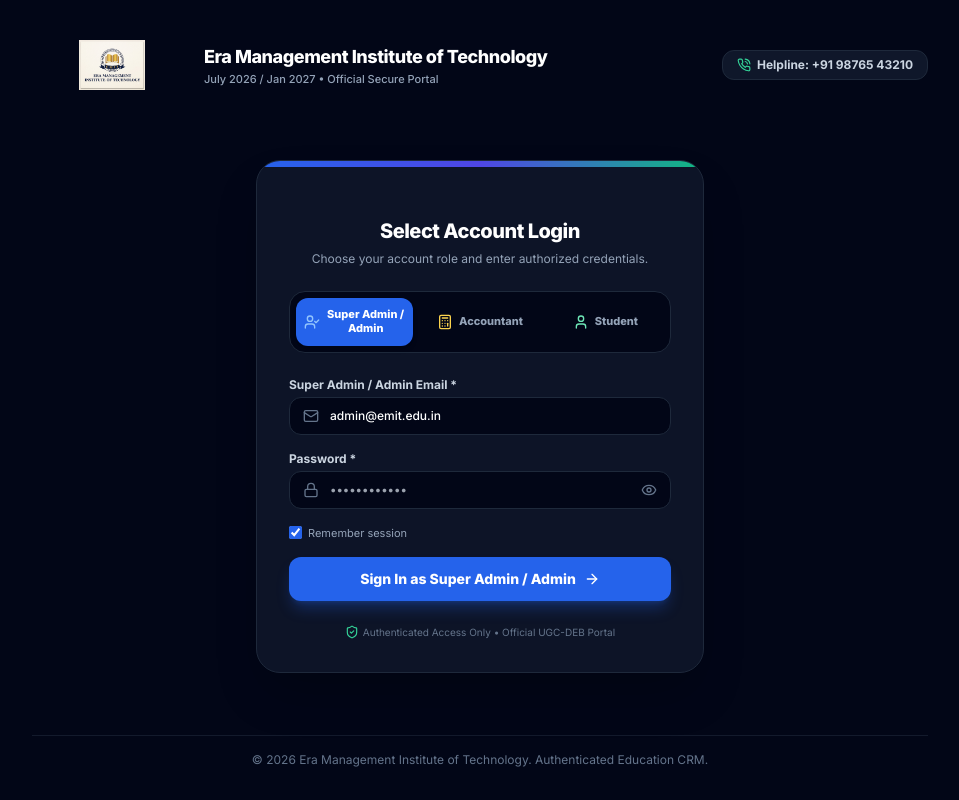
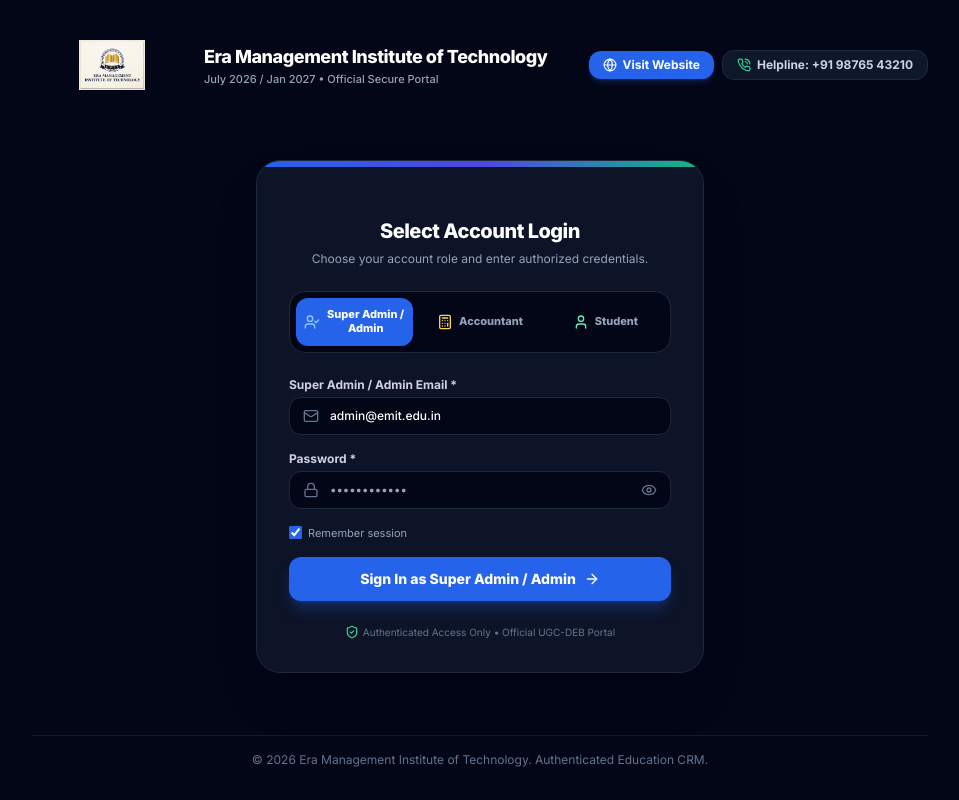
Before and after one commit to Velametricglobal/education-crm, a React (Vite) app: page / in a window 1280 px wide. Shown: the whole page, without its empty margins (160-1119 px from the left). Built offline with nearby package versions, Linux system fonts and the light colour scheme; no server answers; the database is empty.

Commit message:
feat: add Website Home button in login and dashboard headers

```diff
--- a/src/components/layout/Navbar.jsx
+++ b/src/components/layout/Navbar.jsx
@@ -153,13 +153,14 @@
             <span>{settings.language === 'en' ? 'English' : 'हिंदी'}</span>
           </button>
 
-          {/* Public Portal Switcher */}
+          {/* Public Website / Home Button */}
           <button
             onClick={() => setActiveTab('public_homepage')}
-            className="hidden sm:flex items-center gap-1.5 px-3 py-1.5 rounded-xl bg-blue-50 text-blue-700 hover:bg-blue-100 text-xs font-bold border border-blue-200/60 transition-colors"
+            className="flex items-center gap-1.5 px-3 py-1.5 rounded-xl bg-blue-600 hover:bg-blue-500 text-white text-xs font-bold shadow-md shadow-blue-500/20 transition-all active:scale-95 cursor-pointer"
+            title="Go to Public Website Home"
           >
-            <ExternalLink className="w-3.5 h-3.5" />
-            <span>Live Website</span>
+            <Globe className="w-3.5 h-3.5" />
+            <span className="hidden sm:inline">Website Home</span>
           </button>
 
           <NotificationBell />
--- a/src/pages/Login.jsx
+++ b/src/pages/Login.jsx
@@ -13,7 +13,8 @@
   PhoneCall,
   UserCheck,
   Calculator,
-  User
+  User,
+  Globe
 } from 'lucide-react';
 
 export const Login = ({ onLoginSuccess, onSwitchToPublicHomepage }) => {
@@ -110,12 +111,23 @@
           </div>
         </div>
 
+        <div className="flex items-center gap-2">
+          <button
+            type="button"
+            onClick={onSwitchToPublicHomepage}
+            className="flex items-center gap-1.5 px-3.5 py-1.5 rounded-xl bg-blue-600 hover:bg-blue-500 text-white text-xs font-bold shadow-md shadow-blue-500/20 transition-all active:scale-95 cursor-pointer"
+            title="Visit Public Website Homepage"
+          >
+            <Globe className="w-3.5 h-3.5" />
+            <span>Visit Website</span>
+          </button>
           <a
             href={`tel:${settings.phone}`}
             className="hidden sm:flex items-center gap-1.5 px-3.5 py-1.5 rounded-xl bg-slate-900 text-slate-300 border border-slate-800 text-xs font-bold hover:bg-slate-800 transition-colors"
           >
             <PhoneCall className="w-3.5 h-3.5 text-emerald-400" /> Helpline: {settings.phone}
           </a>
+        </div>
       </div>
 
       {/* Center Auth Card */}
```
Lines whose indentation alone changed are shown as unchanged.
